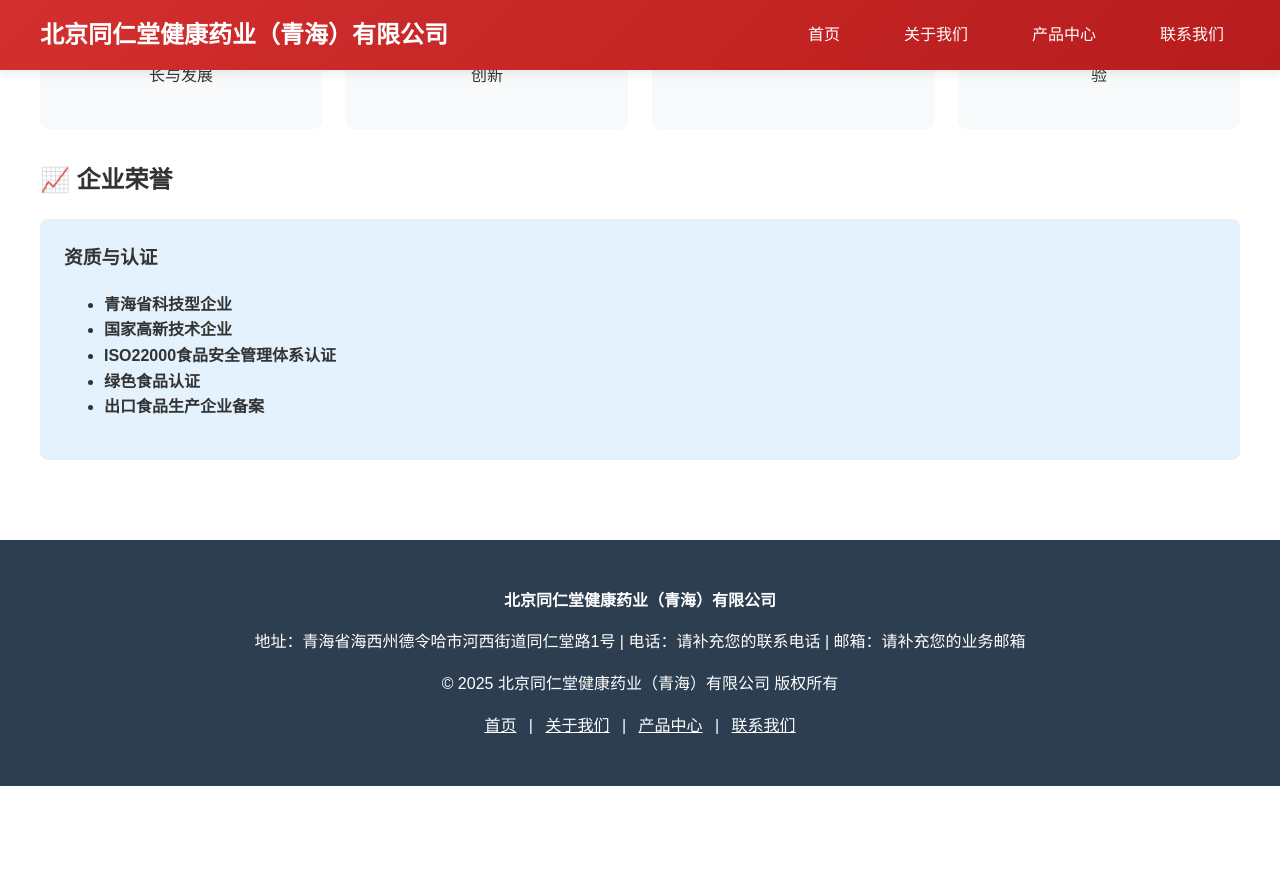
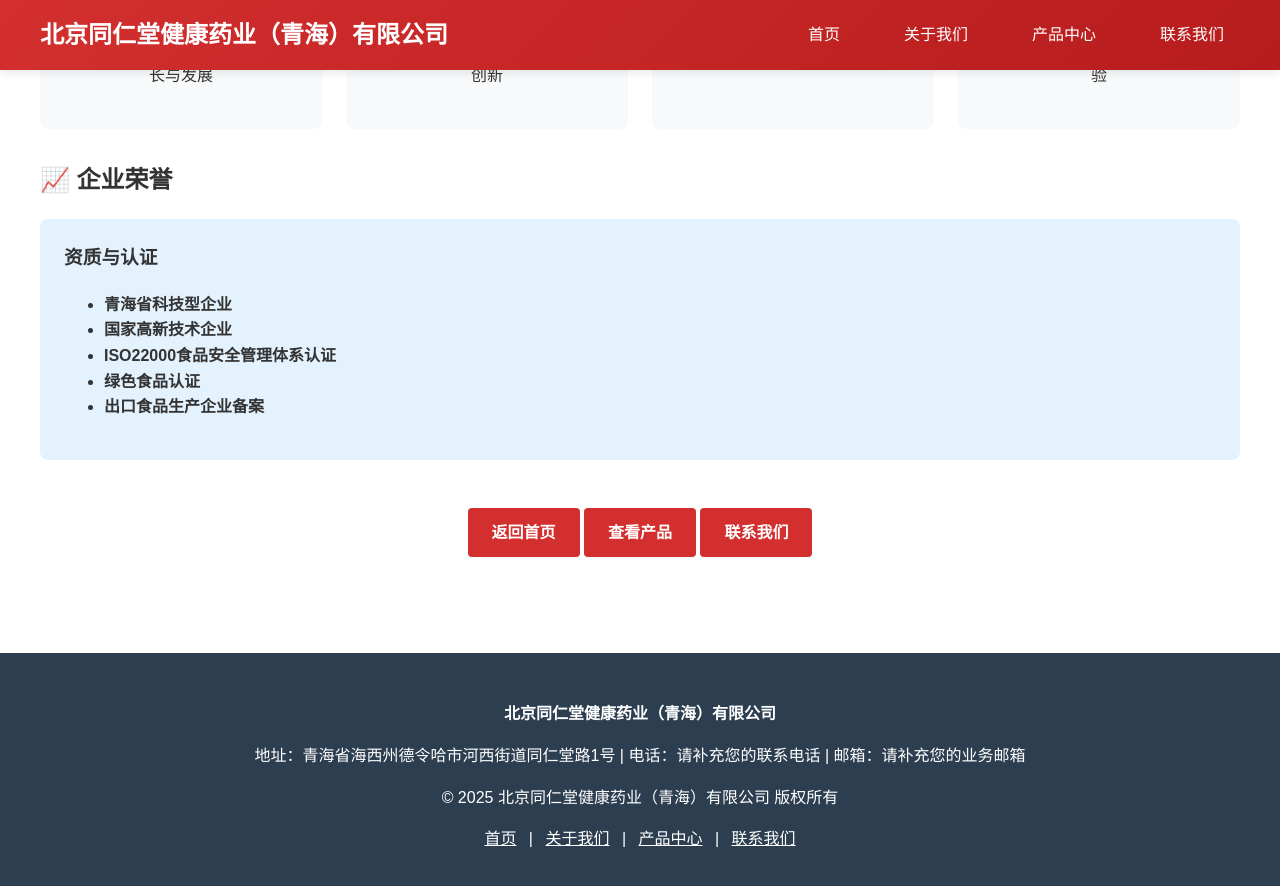
Before and after one commit to hdbuyer/hdbuyer.github.io, a Jekyll site: the page built from about.md, in a window 1280 px wide and 900 px high, scrolled down 1393 px. Shown: the top 886 px of the window. Built offline with Jekyll 4.4.1, drawn with Linux system fonts in a browser that asks for light colours; before the commit the page ends 2179 px from its top, so only the background shows below that.

Commit message:
更新 about.md

```diff
--- a/about.md
+++ b/about.md
@@ -105,3 +105,9 @@ title: "关于我们"
     <li><strong>出口食品生产企业备案</strong></li>
   </ul>
 </div>
+
+<div style="text-align: center; margin-top: 2rem;">
+  <a href="/" class="cta-button">返回首页</a>
+  <a href="/products" class="cta-button">查看产品</a>
+  <a href="/contact" class="cta-button">联系我们</a>
+</div>
```
